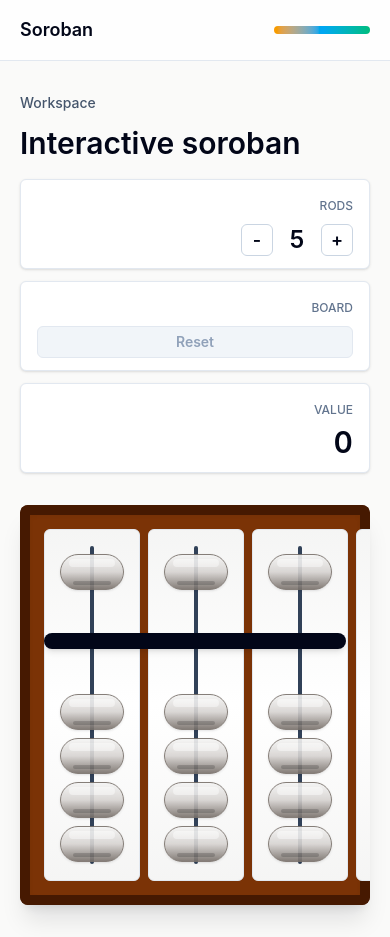
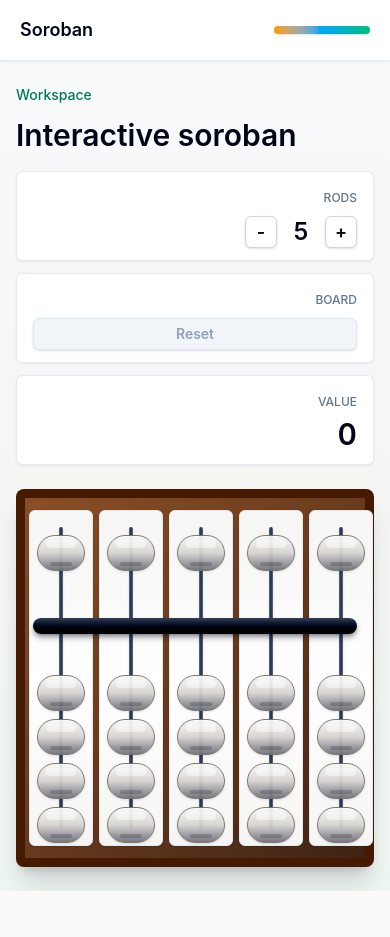
Before and after one commit to mtplayground/alex-1883-test-43, a React (Vite) app: page / in a window 390 px wide. After the commit the page ends 891 px from the top, so only its background shows below. Built offline with nearby package versions, Linux system fonts and the light colour scheme.

Commit message:
feat: Visual polish and responsive layout

```diff
--- a/src/App.tsx
+++ b/src/App.tsx
@@ -20,23 +20,23 @@ function App() {
   }
 
   return (
-    <div className="flex min-h-screen flex-col bg-stone-50 text-slate-950">
-      <header className="border-b border-slate-200 bg-white/85">
+    <div className="flex min-h-screen flex-col bg-[linear-gradient(180deg,#f8fafc_0%,#f5f5f4_52%,#eef6f2_100%)] text-slate-950">
+      <header className="border-b border-slate-200/80 bg-white/90 shadow-sm shadow-slate-950/5 backdrop-blur">
         <div className="mx-auto flex w-full max-w-6xl items-center justify-between px-5 py-4 sm:px-8">
           <h1 className="text-lg font-semibold">Soroban</h1>
-          <div className="h-2 w-24 rounded-full bg-gradient-to-r from-amber-500 via-sky-500 to-emerald-500" />
+          <div className="h-2 w-24 rounded-full bg-gradient-to-r from-amber-500 via-sky-500 to-emerald-500 shadow-sm" />
         </div>
       </header>
 
-      <main className="mx-auto flex w-full max-w-6xl flex-1 flex-col gap-8 px-5 py-8 sm:px-8 lg:py-12">
-        <section className="grid gap-4 md:grid-cols-[minmax(0,1fr)_48rem] md:items-end">
+      <main className="mx-auto flex w-full max-w-6xl flex-1 flex-col gap-6 px-4 py-6 sm:gap-8 sm:px-8 lg:py-12">
+        <section className="grid gap-4 lg:grid-cols-[minmax(0,1fr)_48rem] lg:items-end">
           <div className="space-y-3">
-            <p className="text-sm font-medium text-slate-600">Workspace</p>
-            <h2 className="max-w-2xl text-3xl font-semibold leading-tight text-slate-950 sm:text-4xl">
+            <p className="text-sm font-medium text-emerald-700">Workspace</p>
+            <h2 className="max-w-2xl text-3xl font-semibold leading-tight text-slate-950 sm:text-4xl lg:text-5xl">
               Interactive soroban
             </h2>
           </div>
-          <div className="grid gap-3 sm:grid-cols-3">
+          <div className="grid gap-3 sm:grid-cols-3 lg:self-stretch">
             <RodCountControl
               onChange={handleRodCountChange}
               rodCount={rodCount}
--- a/src/components/Bead.tsx
+++ b/src/components/Bead.tsx
@@ -158,14 +158,16 @@ function beadClassName(
   className?: string,
 ): string {
   const stateClasses = bead.active
-    ? 'border-amber-800 bg-gradient-to-b from-amber-300 via-orange-500 to-amber-800 shadow-md shadow-amber-950/20'
-    : 'border-stone-500 bg-gradient-to-b from-stone-100 via-stone-300 to-stone-500 opacity-90 shadow-sm shadow-slate-950/10'
+    ? 'border-amber-900 bg-gradient-to-b from-amber-200 via-orange-500 to-amber-900 shadow-lg shadow-amber-950/25'
+    : 'border-stone-500 bg-gradient-to-b from-zinc-50 via-stone-300 to-zinc-500 opacity-95 shadow-sm shadow-slate-950/10'
 
   return [
-    'absolute left-1/2 top-0 h-9 w-16 -translate-x-1/2 translate-y-[var(--bead-y)] overflow-hidden rounded-full border p-0',
-    'transition-[box-shadow,opacity,transform] duration-150 ease-out',
+    'absolute left-1/2 top-0 h-9 w-12 -translate-x-1/2 translate-y-[var(--bead-y)] overflow-hidden rounded-full border p-0 sm:w-16',
+    'transition-[box-shadow,opacity,transform,filter] duration-150 ease-out',
     'focus-visible:outline focus-visible:outline-2 focus-visible:outline-offset-2 focus-visible:outline-sky-600',
-    interactive ? 'touch-none cursor-grab active:cursor-grabbing' : '',
+    interactive
+      ? 'touch-none cursor-grab hover:brightness-105 active:cursor-grabbing'
+      : '',
     stateClasses,
     className,
   ]
--- a/src/components/ResetControl.tsx
+++ b/src/components/ResetControl.tsx
@@ -33,7 +33,7 @@ export function ResetControl({
 
 function resetControlClassName(className?: string): string {
   return [
-    'rounded-md border border-slate-200 bg-white px-4 py-3 text-right shadow-sm',
+    'rounded-md border border-slate-200/90 bg-white/95 px-4 py-3 text-right shadow-sm shadow-slate-950/5',
     className,
   ]
     .filter(Boolean)
@@ -42,10 +42,10 @@ function resetControlClassName(className?: string): string {
 
 function resetButtonClassName(disabled: boolean): string {
   return [
-    'mt-2 h-8 w-full rounded-md border px-3 text-sm font-semibold',
+    'mt-2 h-8 w-full rounded-md border px-3 text-sm font-semibold shadow-sm',
     'focus-visible:outline focus-visible:outline-2 focus-visible:outline-offset-2 focus-visible:outline-sky-600',
     disabled
       ? 'cursor-not-allowed border-slate-200 bg-slate-100 text-slate-400'
-      : 'border-slate-300 bg-white text-slate-950 hover:bg-slate-50',
+      : 'border-slate-300 bg-white text-slate-950 hover:bg-emerald-50',
   ].join(' ')
 }
--- a/src/components/Rod.tsx
+++ b/src/components/Rod.tsx
@@ -45,12 +45,12 @@ export function Rod({
     >
       <div
         aria-hidden="true"
-        className="absolute bottom-4 left-1/2 top-4 w-1 -translate-x-1/2 rounded-full bg-slate-700"
+        className="absolute bottom-4 left-1/2 top-4 w-1 -translate-x-1/2 rounded-full bg-gradient-to-r from-slate-500 via-slate-800 to-slate-500 shadow-sm"
       />
       {showReckoningBar ? (
         <div
           aria-hidden="true"
-          className="absolute left-2 right-2 top-28 z-20 h-3 -translate-y-1/2 rounded bg-slate-900 shadow-sm"
+          className="absolute left-2 right-2 top-28 z-20 h-3 -translate-y-1/2 rounded bg-gradient-to-b from-slate-700 to-slate-950 shadow-sm"
         />
       ) : null}
       <div className="absolute left-0 right-0 top-28 h-0">
@@ -96,7 +96,7 @@ function nextRodAfterBeadDrag(
 
 function rodClassName(disabled: boolean, className?: string): string {
   return [
-    'relative h-[22rem] w-24 shrink-0 select-none rounded-md border border-slate-200',
+    'relative h-[21rem] w-16 shrink-0 select-none rounded-md border border-slate-200 sm:h-[22rem] sm:w-24',
     'bg-gradient-to-b from-stone-100 via-white to-stone-100',
     disabled ? 'opacity-60' : '',
     className,
--- a/src/components/RodCountControl.tsx
+++ b/src/components/RodCountControl.tsx
@@ -70,7 +70,7 @@ function clampRodCount(rodCount: number, min: number, max: number): number {
 
 function rodCountControlClassName(className?: string): string {
   return [
-    'rounded-md border border-slate-200 bg-white px-4 py-3 text-right shadow-sm',
+    'rounded-md border border-slate-200/90 bg-white/95 px-4 py-3 text-right shadow-sm shadow-slate-950/5',
     className,
   ]
     .filter(Boolean)
@@ -79,10 +79,10 @@ function rodCountControlClassName(className?: string): string {
 
 function stepButtonClassName(enabled: boolean): string {
   return [
-    'grid h-8 w-8 place-items-center rounded-md border text-lg font-semibold leading-none',
+    'grid h-8 w-8 place-items-center rounded-md border text-lg font-semibold leading-none shadow-sm',
     'focus-visible:outline focus-visible:outline-2 focus-visible:outline-offset-2 focus-visible:outline-sky-600',
     enabled
-      ? 'border-slate-300 bg-white text-slate-950 hover:bg-slate-50'
+      ? 'border-slate-300 bg-white text-slate-950 hover:bg-emerald-50'
       : 'cursor-not-allowed border-slate-200 bg-slate-100 text-slate-400',
   ].join(' ')
 }
--- a/src/components/SorobanFrame.tsx
+++ b/src/components/SorobanFrame.tsx
@@ -37,17 +37,17 @@ export function SorobanFrame({
     >
       <div
         aria-hidden="true"
-        className="absolute inset-0 rounded-lg border-[10px] border-amber-950 bg-amber-900 shadow-inner"
+        className="absolute inset-0 rounded-lg border-[8px] border-amber-950 bg-[linear-gradient(135deg,#8a4f27_0%,#6f3f1f_42%,#3f2314_100%)] shadow-inner sm:border-[10px]"
       />
       <div
         aria-hidden="true"
-        className="absolute left-6 right-6 top-[8.5rem] z-20 h-4 -translate-y-1/2 rounded-full bg-slate-950 shadow-md"
+        className="absolute left-4 right-4 top-[8.5rem] z-20 h-4 -translate-y-1/2 rounded-full bg-gradient-to-b from-slate-700 via-slate-950 to-black shadow-md shadow-slate-950/40 sm:left-6 sm:right-6"
       />
-      <div className="relative z-10 overflow-x-auto">
-        <div className="flex min-w-max justify-center gap-2 px-6 py-6">
+      <div className="relative z-10 overflow-x-auto overscroll-x-contain">
+        <div className="flex min-w-max justify-center gap-1.5 px-3 py-5 sm:gap-2 sm:px-6 sm:py-6">
           {board.rods.map((rod) => (
             <Rod
-              className="border-amber-950/20 bg-amber-50/70"
+              className="border-amber-950/20 bg-amber-50/80 shadow-sm shadow-amber-950/15"
               disabled={disabled}
               key={rod.id}
               onChange={interactive ? handleRodChange : undefined}
@@ -63,7 +63,7 @@ export function SorobanFrame({
 
 function frameClassName(className?: string): string {
   return [
-    'relative overflow-hidden rounded-lg bg-amber-950 p-0 shadow-xl shadow-slate-950/10',
+    'relative overflow-hidden rounded-lg border border-amber-950/20 bg-amber-950 p-0 shadow-xl shadow-slate-950/15',
     className,
   ]
     .filter(Boolean)
--- a/src/components/ValueReadout.tsx
+++ b/src/components/ValueReadout.tsx
@@ -25,7 +25,7 @@ export function ValueReadout({ value, className }: ValueReadoutProps) {
 
 function valueReadoutClassName(className?: string): string {
   return [
-    'rounded-md border border-slate-200 bg-white px-4 py-3 text-right shadow-sm',
+    'rounded-md border border-slate-200/90 bg-white/95 px-4 py-3 text-right shadow-sm shadow-slate-950/5',
     className,
   ]
     .filter(Boolean)
--- a/src/index.css
+++ b/src/index.css
@@ -28,6 +28,11 @@
     margin: 0;
   }
 
+  ::selection {
+    background: #bae6fd;
+    color: #082f49;
+  }
+
   button,
   input,
   textarea,
```
